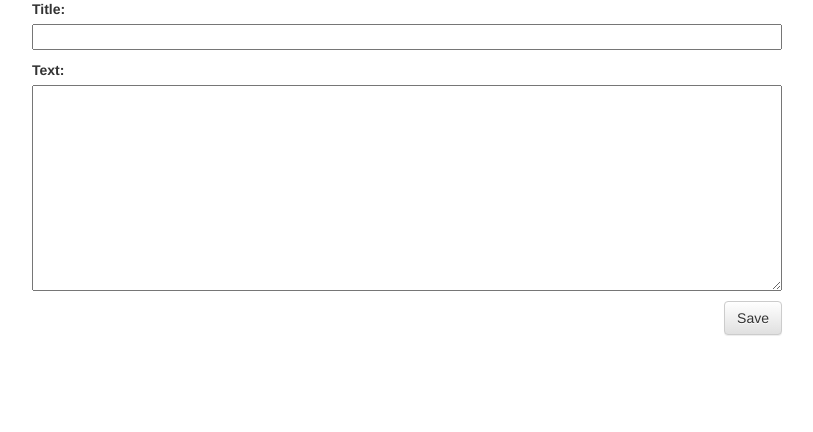
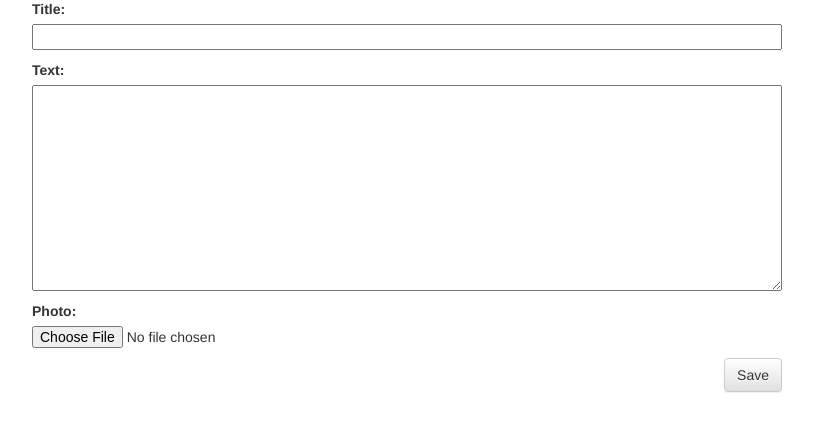
Before and after one commit to joswlv/django_study, a Django app: page /post/new/ in a window 1280 px wide. Shown: the part 214-646 px from the top of the page, without its empty margins (23-836 px from the left). Run offline with Django 3.2, Linux system fonts and the light colour scheme; some libraries are stand-ins or nearby versions; some web fonts are replaced.

Commit message:
사진첨부기능 추가

```diff
--- a/blog/forms.py
+++ b/blog/forms.py
@@ -6,7 +6,7 @@ class PostForm(forms.ModelForm):
 
     class Meta:
         model = Post
-        fields = ('title', 'text',)
+        fields = ('title', 'text', 'photo')
 
 class CommentForm(forms.ModelForm):
     class Meta:
--- a/blog/models.py
+++ b/blog/models.py
@@ -5,6 +5,7 @@ class Post(models.Model):
     author = models.ForeignKey('auth.User')
     title = models.CharField(max_length=200)
     text = models.TextField()
+    photo = models.ImageField(blank= True, null = True)
     created_date = models.DateTimeField(
             default=timezone.now)
     published_date = models.DateTimeField(
--- a/blog/templates/blog/post_detail.html
+++ b/blog/templates/blog/post_detail.html
@@ -14,6 +14,9 @@
 
         {% endif %}
         <h1>{{ post.title }}</h1>
+        {% if post.photo%}
+          <img src="{{post.photo.url}}"/><br>
+        {% endif %}
         <p>{{ post.text|linebreaksbr }}</p>
 
         <ul>
--- a/blog/templates/blog/post_new.html
+++ b/blog/templates/blog/post_new.html
@@ -2,7 +2,7 @@
 
 {% block content %}
     <h1>새글작성</h1>
-    <form method="POST" class="post-form">{% csrf_token %}
+    <form method="POST" class="post-form" enctype="multipart/form-data">{% csrf_token %}
         {{ form.as_p }}
         <button type="submit" class="save btn btn-default">Save</button>
     </form>
--- a/blog/views.py
+++ b/blog/views.py
@@ -16,10 +16,11 @@ def post_detail(request, pk):
 
 def post_new(request):
     if request.method == "POST":
-        form = PostForm(request.POST)
+        form = PostForm(request.POST, request.FILES)
         if form.is_valid():
             post = form.save(commit=False)
             post.author = request.user
+            post.photo = request.FILES['photo']
             post.published_date = timezone.now()
             post.save()
             return redirect('blog.views.post_detail', pk=post.pk)
--- a/mysite/settings.py
+++ b/mysite/settings.py
@@ -102,3 +102,5 @@ USE_TZ = True
 
 STATIC_URL = '/static/'
 STATIC_ROOT = os.path.join(BASE_DIR, 'static')
+MEDIA_ROOT = os.path.join(BASE_DIR, 'media')
+MEDIA_URL = '/media/'
--- a/mysite/urls.py
+++ b/mysite/urls.py
@@ -1,7 +1,10 @@
 from django.conf.urls import include, url
 from django.contrib import admin
+from django.conf.urls.static import static
+from django.conf import settings
 
 urlpatterns = [
     url(r'^admin/', include(admin.site.urls)),
     url(r'', include('blog.urls')),
 ]
+urlpatterns += static(settings.MEDIA_URL, document_root=settings.MEDIA_ROOT)
```
Also changed, not shown: blog/migrations/0003_post_photo.py (added), media/hyoju.jpg (added).
